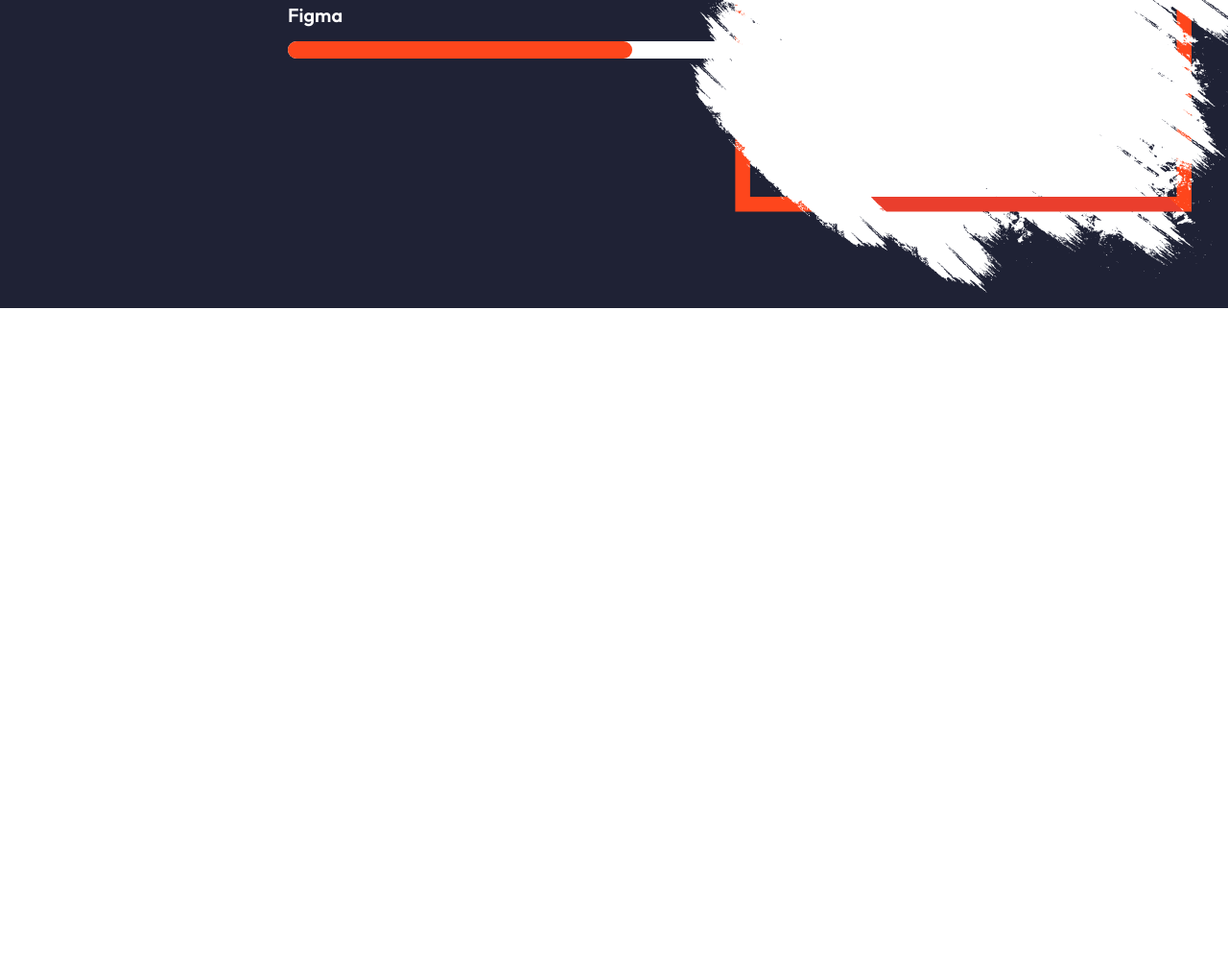
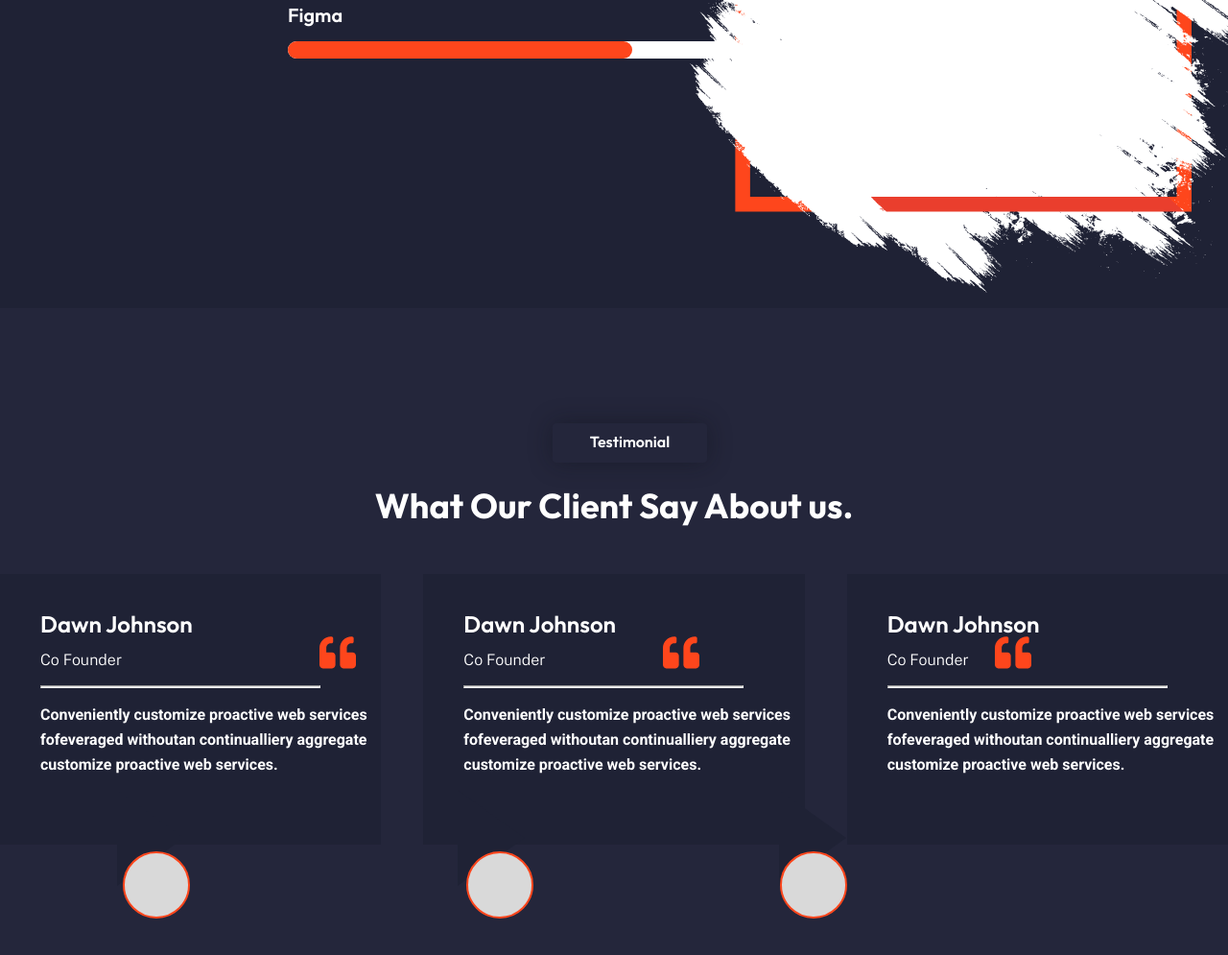
Before and after one commit to VADYM321GO/CV-RESUME, a plain HTML site: page index.html in a window 1280 px wide. Shown: the part 4651-5646 px from the top of the page at 96% size. Before the commit the page ends 4972 px from the top, so only its background shows below. Drawn offline with nearby package versions, Linux system fonts and the light colour scheme.

Commit message:
aded new section testimonial

```diff
--- a/index.html
+++ b/index.html
@@ -245,6 +245,48 @@
                 </div>
                 <img class="photo-resume" src="/images/Group.png" alt="place for photo" >
             </section>
+            <section class="testimonial">
+                <div class="text-testimonial">
+                    <p class="title-testimonial">
+                        Testimonial
+                    </p>
+                    <h2 class="subtitle-testimonial">
+                        What Our Client Say About us.
+                    </h2>
+                </div>
+                <div class="boxes-testimonial">
+                    <div class="first-box-testimonial box-test">
+                        <h2 class="name-box">Dawn Johnson</h2>
+                        <p class="subtitle-box">Co Founder</p>
+                        <img class="mark-box" src="/icons/element-testimonial.svg" alt="quotation marks punctuation">
+                        <hr class="line-box">
+                        <p class="content-box">Conveniently customize proactive web services fofeveraged withoutan continualliery aggregate <br>customize proactive web
+                        services.</p>
+                        <div class="triangle"></div>
+                        <img class="circle-testimonial" src="/icons/circle-testimonial.svg" alt="circle for photo">
+                    </div>
+                    <div class="second-box-testimonial box-test">
+                        <h2 class="name-box">Dawn Johnson</h2>
+                        <p class="subtitle-box">Co Founder</p>
+                        <img class="second-mark-box" src="/icons/element-testimonial.svg" alt="quotation marks punctuation">
+                        <hr class="line-box">
+                        <p class="content-box">Conveniently customize proactive web services fofeveraged withoutan continualliery aggregate <br>customize proactive web
+                        services.</p>
+                        <div class="second-triangle"></div>
+                        <img class="second-circle-testimonial" src="/icons/circle-testimonial.svg" alt="circle for photo">
+                    </div>
+                    <div class="third-box-testimonial box-test">
+                        <h2 class="name-box">Dawn Johnson</h2>
+                        <p class="subtitle-box">Co Founder</p>
+                        <img class="third-mark-box" src="/icons/element-testimonial.svg" alt="quotation marks punctuation">
+                        <hr class="line-box">
+                        <p class="content-box">Conveniently customize proactive web services fofeveraged withoutan continualliery aggregate <br>customize proactive web
+                        services.</p>
+                        <div class="third-triangle"></div>
+                        <img class="third-circle-testimonial" src="/icons/circle-testimonial.svg" alt="circle for photo">
+                    </div>
+                </div>
+            </section>
     </main>
 
 </body>
--- a/style.css
+++ b/style.css
@@ -619,3 +619,146 @@ h1 {
     margin-left: 55%;
     margin-top: -22%;
 }
+.testimonial {
+    height: 747px;
+    background-color: #24263B;
+    padding-top: 120px;
+}
+.text-testimonial {
+    text-align: center;
+}
+.title-testimonial {
+    width: 161px;
+    height: 28px;
+    border-radius: 4px;
+    box-shadow: 0px 0px 24px 0px rgba(15, 16, 24, 0.42);
+    background: rgb(36, 38, 59);
+    color: rgb(255, 255, 255);
+    font-family: Outfit;
+    font-size: 16px;
+    font-weight: 600;
+    line-height: 12px;
+    letter-spacing: 15%;
+    text-align: center;
+    text-transform: capitalize;
+    margin-left: 45%;
+    margin-bottom: 24px;
+    padding-top: 13px;
+}
+.subtitle-testimonial {
+    color: rgb(255, 255, 255);
+    font-family: Outfit;
+    font-size: 36px;
+    font-weight: 700;
+    line-height: 42px;
+    letter-spacing: 0%;
+    text-align: center;
+}
+.boxes-testimonial {
+    display: flex;
+    gap: 44px;
+    justify-content: center;
+    margin-top: 50px;
+}
+.box-test {
+    padding-left: 42px;
+    padding-top: 41px;
+    width: 424px;
+    height: 241px;
+    background: rgb(31, 34, 53);
+}
+.triangle {
+    position: absolute;
+    margin-top: 1%;
+    left: 9.55%;
+    width: 0;
+    height: 0;
+    border-top: 50px solid transparent;
+    border-bottom: 50px solid transparent;
+    border-left: 70px solid #1F2235;
+}
+.second-triangle {
+    position: absolute;
+    margin-top: 1%;
+    left: 37.3%;
+    width: 0;
+    height: 0;
+    border-top: 50px solid transparent;
+    border-bottom: 50px solid transparent;
+    border-left: 70px solid #1F2235;
+}
+.third-triangle {
+    position: absolute;
+    margin-top: 1%;
+    right: 31.11%;
+    width: 0;
+    height: 0;
+    border-top: 50px solid transparent;
+    border-bottom: 50px solid transparent;
+    border-left: 70px solid #1F2235;
+}
+.circle-testimonial {
+    position: absolute;
+    margin-top: 6%;
+    left: 10%;
+}
+.second-circle-testimonial {
+    position: absolute;
+    margin-top: 6%;
+    left: 38%;
+}
+.third-circle-testimonial {
+    position: absolute;
+    margin-top: 6%;
+    right: 31%;
+}
+.name-box {
+    color: rgb(255, 255, 255);
+    font-family: Outfit;
+    font-size: 24px;
+    font-weight: 600;
+    line-height: 22px;
+    letter-spacing: 0%;
+    text-align: left;
+    text-transform: capitalize;
+    margin-bottom: 15px;
+}
+.subtitle-box {
+    color: rgb(255, 255, 255);
+    font-family: Public Sans;
+    font-size: 16px;
+    font-weight: 300;
+    line-height: 24px;
+    letter-spacing: 0%;
+    text-align: left;
+    margin-bottom: 14px;
+}
+.mark-box {
+    position: absolute;
+    left: 26%;
+    margin-top: -4%;
+}
+.second-mark-box {
+    position: absolute;
+    left: 54%;
+    margin-top: -4%;
+}
+.third-mark-box {
+    position: absolute;
+    right: 16%;
+    margin-top: -4%;
+}
+.line-box {
+    width: 290px;
+    height: 1px;
+    background: rgb(230, 231, 232);
+    margin-bottom: 15px;
+}
+.content-box {
+    color: rgb(255, 255, 255);
+    font-family: Roboto;
+    font-size: 16px;
+    line-height: 26px;
+    letter-spacing: 0%;
+    text-align: left;
+}
```
Also changed, not shown: icons/circle-testimonial.svg (added), icons/element-testimonial.svg (added).
